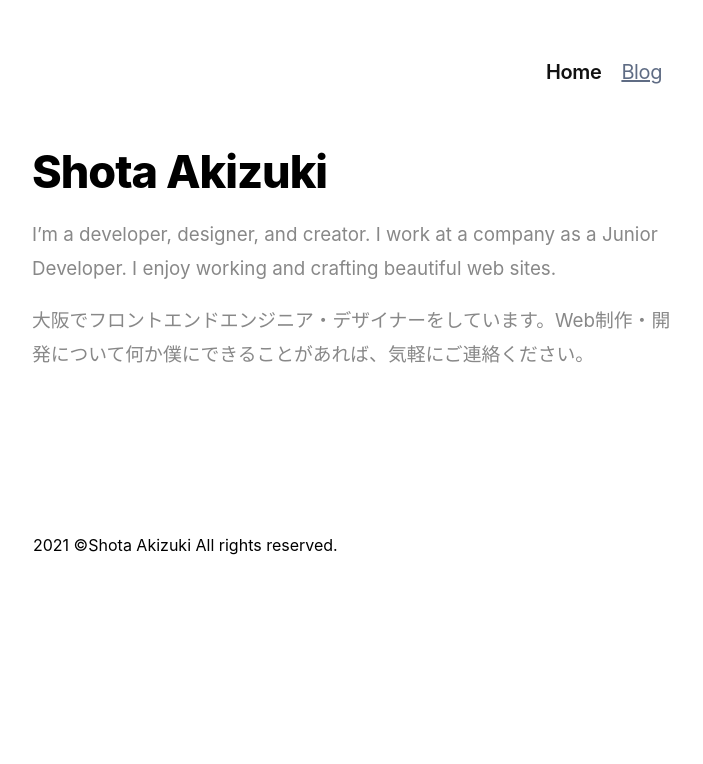
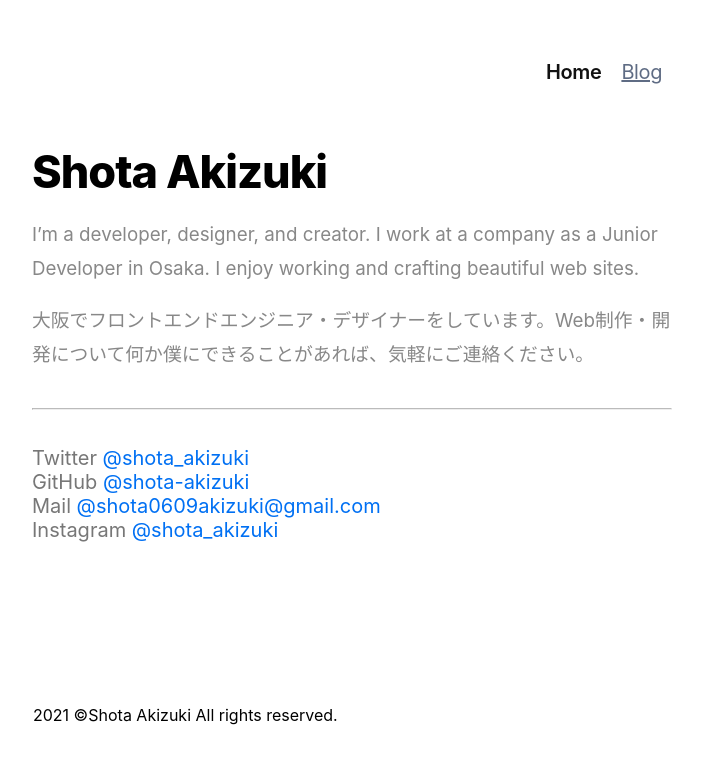
Before and after one commit to shota-akizuki/shota-dev, a Next.js app: page / in a window 1280 px wide. Shown: the top 764 px of the page, without its empty margins (288-991 px from the left). Built offline with nearby package versions, Linux system fonts and the light colour scheme.

Commit message:
Add contacts.

```diff
--- a/pages/index.tsx
+++ b/pages/index.tsx
@@ -1,6 +1,7 @@
 import Header from '../components/header';
 import styles from '../styles/home.module.css';
 import { Footer } from '../components/footer';
+import ExtLink from '../components/ext-link';
 
 export default function Home() {
   return (
@@ -10,12 +11,45 @@ export default function Home() {
         <h1>Shota Akizuki</h1>
         <p>
           I’m a developer, designer, and creator. I work at a company as a
-          Junior Developer. I enjoy working and crafting beautiful web sites.
+          Junior Developer in Osaka. I enjoy working and crafting beautiful web
+          sites.
         </p>
         <p>
           大阪でフロントエンドエンジニア・デザイナーをしています。Web制作・開発について何か僕にできることがあれば、気軽にご連絡ください。
         </p>
+        <hr className={styles.divider} />
+        <ul>
+          <li>
+            Twitter
+            <ExtLink href="https://twitter.com/shota_akizuki">
+              {' '}
+              @shota_akizuki
+            </ExtLink>
+          </li>
+          <li>
+            GitHub
+            <ExtLink href="https://github.com/shota-akizuki">
+              {' '}
+              @shota-akizuki
+            </ExtLink>
+          </li>
+          <li>
+            Mail
+            <ExtLink href="mailto:shota0609akizuki@gmail.com">
+              {' '}
+              @shota0609akizuki@gmail.com
+            </ExtLink>
+          </li>
+          <li>
+            Instagram
+            <ExtLink href="https://instagram.com/shota_akizuki">
+              {' '}
+              @shota_akizuki
+            </ExtLink>
+          </li>
+        </ul>
       </div>
+
       <Footer />
     </>
   );
--- a/styles/home.module.css
+++ b/styles/home.module.css
@@ -3,3 +3,34 @@
   width: 88%;
   max-width: 32rem;
 }
+
+.main ul {
+  padding: 0;
+  list-style: none;
+}
+
+.main li {
+  color: #777;
+}
+
+.main a {
+  cursor: pointer;
+}
+
+.divider {
+  border-top: 1.6px solid #bbb;
+  border-radius: 5px;
+  margin: 36px 0px;
+}
+
+.links a {
+  width: 48px;
+  height: 48px;
+  margin: 0 10px;
+  display: inline-block;
+  transition: opacity 200ms ease;
+}
+
+.links a:hover {
+  opacity: 0.6;
+}
```
Also changed, not shown: pages/contact.tsx (deleted, +0 -62 lines), styles/contact.module.css (deleted, +0 -28 lines).
